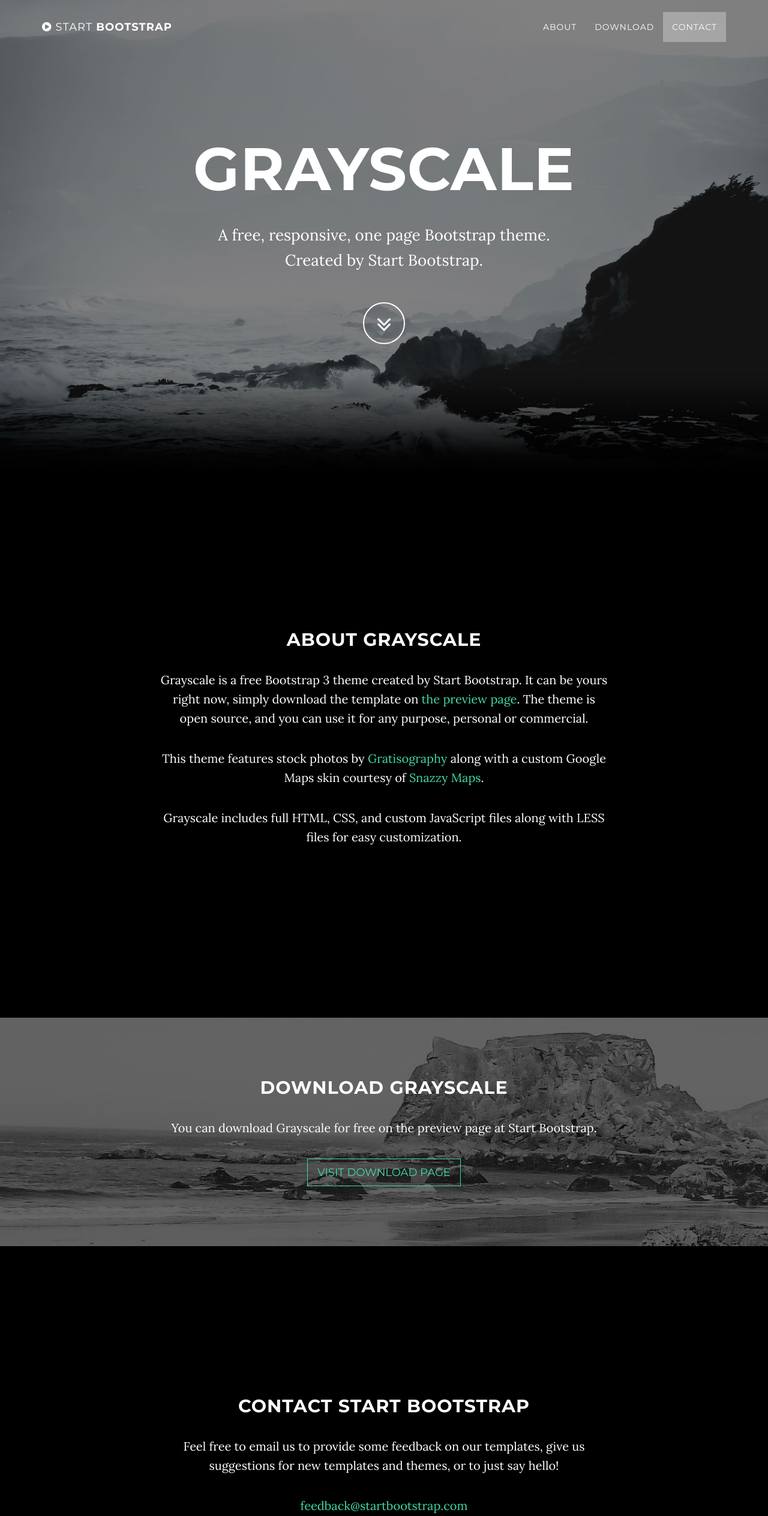
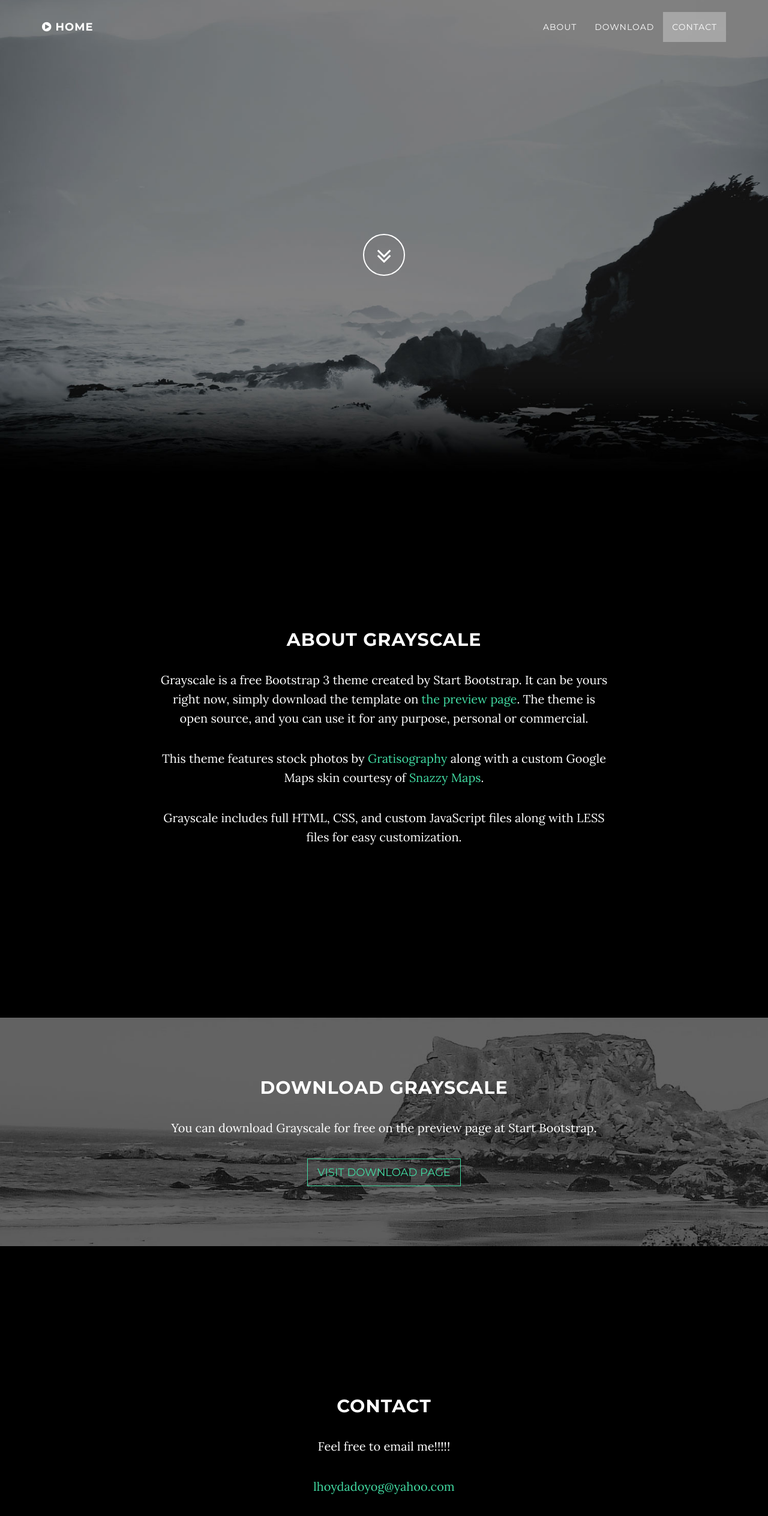
Before and after one commit to lhoydaDoyog/onepage.github.io, a website: page index.html in a window 1280 px wide. Shown: the top 2528 px of the page at 60% size. Drawn offline with nearby package versions, Linux system fonts and the light colour scheme; some packages are replaced by stand-ins of ours.

Commit message:
Update index.html

```diff
--- a/index.html
+++ b/index.html
@@ -41,7 +41,7 @@
                     Menu <i class="fa fa-bars"></i>
                 </button>
                 <a class="navbar-brand page-scroll" href="#page-top">
-                    <i class="fa fa-play-circle"></i> <span class="light">Start</span> Bootstrap
+                    <i class="fa fa-play-circle"></i> <span class="light"></span> Home
                 </a>
             </div>
 
@@ -74,9 +74,8 @@
             <div class="container">
                 <div class="row">
                     <div class="col-md-8 col-md-offset-2">
-                        <h1 class="brand-heading">Grayscale</h1>
-                        <p class="intro-text">A free, responsive, one page Bootstrap theme.
-                            <br>Created by Start Bootstrap.</p>
+                        <h1 class="brand-heading"></h1>
+                        <p class="intro-text"></p>
                         <a href="#about" class="btn btn-circle page-scroll">
                             <i class="fa fa-angle-double-down animated"></i>
                         </a>
@@ -115,9 +114,9 @@
     <section id="contact" class="container content-section text-center">
         <div class="row">
             <div class="col-lg-8 col-lg-offset-2">
-                <h2>Contact Start Bootstrap</h2>
-                <p>Feel free to email us to provide some feedback on our templates, give us suggestions for new templates and themes, or to just say hello!</p>
-                <p><a href="mailto:feedback@startbootstrap.com">feedback@startbootstrap.com</a>
+                <h2>Contact </h2>
+                <p>Feel free to email me!!!!!</p>
+                <p><a href="mailto:lhoydadoyog@yahoo.com">lhoydadoyog@yahoo.com</a>
                 </p>
                 <ul class="list-inline banner-social-buttons">
                     <li>
@@ -140,7 +139,7 @@
     <!-- Footer -->
     <footer>
         <div class="container text-center">
-            <p>Copyright &copy; Your Website 2016</p>
+            <p>Copyright &copy;  2016</p>
         </div>
     </footer>
 
```
